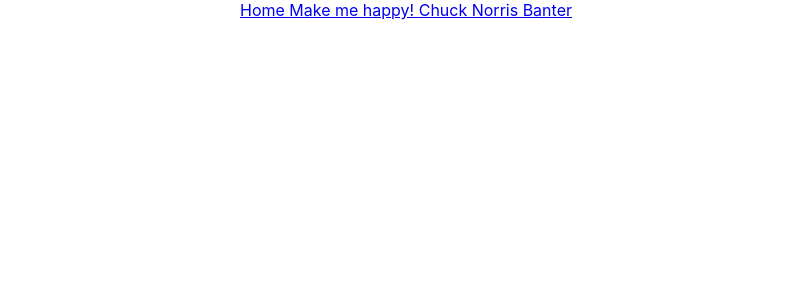
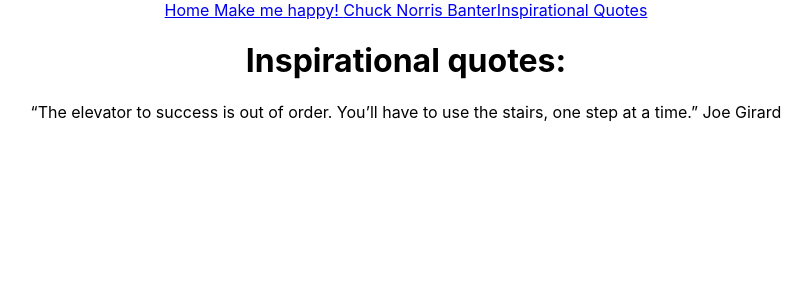
Before and after one commit to monicaclarelewis/positive-vibes, a React (Create React App) app: page /quotes in a window 1280 px wide. Shown: the top 300 px of the page, without its empty margins (234-1046 px from the left). Built offline with nearby package versions, Linux system fonts and the light colour scheme.

Commit message:
quotes component added

```diff
--- a/src/App.js
+++ b/src/App.js
@@ -4,6 +4,7 @@ import Home from "./pages/Home";
 import Main from "./pages/Main";
 import Navbar from "./components/Navbar";
 import Jokes from './pages/Jokes';
+import InspirationalQuotes from './pages/Quotes';
 
 function App() {
   return (
@@ -14,6 +15,7 @@ function App() {
             <Route path="/" element={<Home />} />
             <Route path="/main" element={<Main />} />
             <Route path="/jokes" element={<Jokes />}/>
+            <Route path="quotes" element={<InspirationalQuotes />}/>
           </Routes>
       </Router>
     </div>
--- a/src/components/Navbar.js
+++ b/src/components/Navbar.js
@@ -8,6 +8,7 @@ function Navbar() {
         <Link to="/"> Home </Link>
         <Link to="/Main"> Make me happy! </Link>
         <Link to="/jokes">Chuck Norris Banter</Link>
+        <Link to="/quotes">Inspirational Quotes</Link>
     </div>
   )
 }
--- /dev/null
+++ b/src/pages/Quotes.js
@@ -0,0 +1,12 @@
+import React from "react";
+
+function InspirationalQuotes() {
+    return (
+        <div>
+            <h1>Inspirational quotes:</h1>
+            <p>“The elevator to success is out of order. You’ll have to use the stairs, one step at a time.” Joe Girard</p>
+        </div>
+    )
+}
+
+export default InspirationalQuotes;
```
